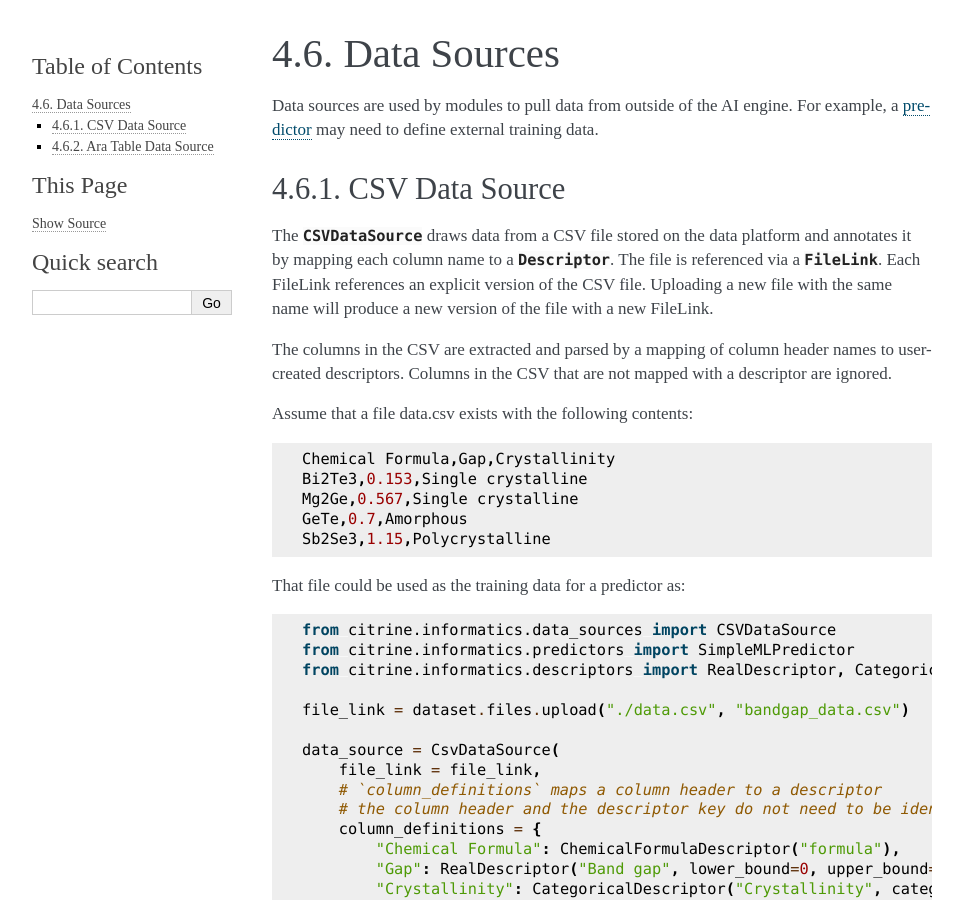
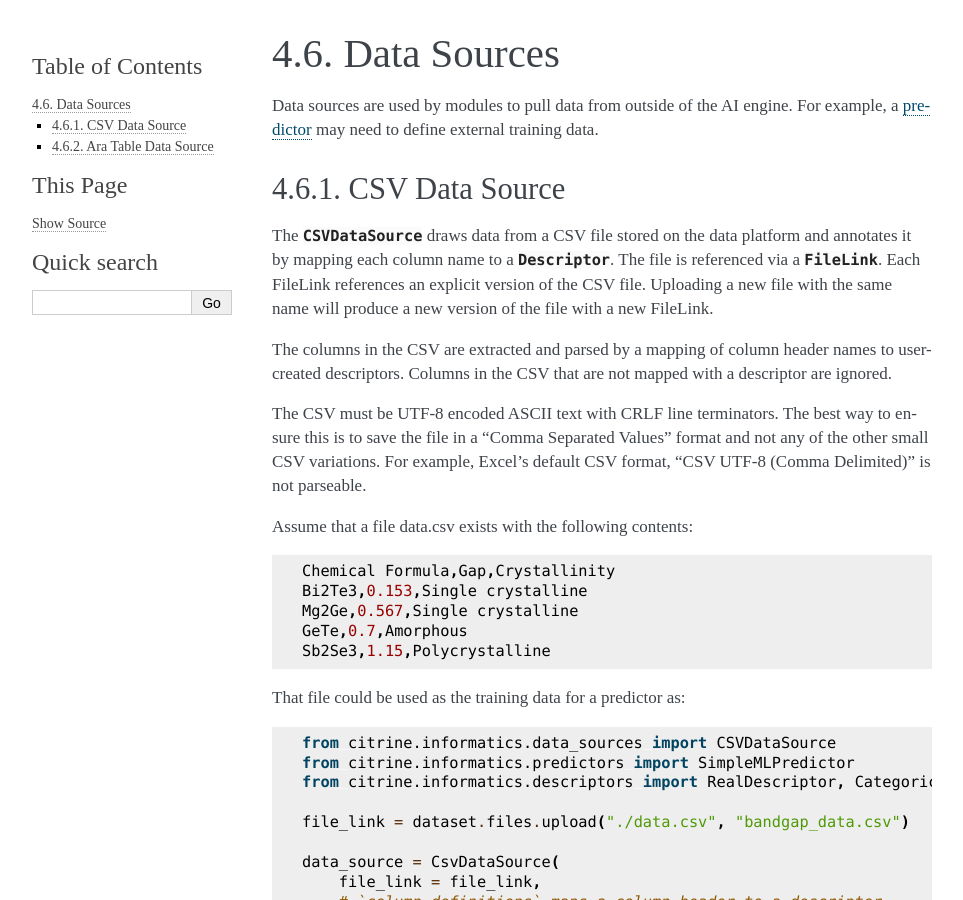
Before and after one commit to CitrineInformatics/citrine-python, a Sphinx documentation site: the page built from docs/source/workflows/data_sources.rst, in a window 1280 px wide and 900 px high. Shown: the whole window, without its empty margins (148-1111 px from the left). Built offline with Sphinx 7.4.7, drawn with Linux system fonts in a browser that asks for light colours; pages that are not in the unit, such as notebooks, are missing from menus.

Commit message:
Add caveat about CSV files

```diff
--- a/docs/source/workflows/data_sources.rst
+++ b/docs/source/workflows/data_sources.rst
@@ -14,6 +14,10 @@ Uploading a new file with the same name will produce a new version of the file w
 
 The columns in the CSV are extracted and parsed by a mapping of column header names to user-created descriptors.
 Columns in the CSV that are not mapped with a descriptor are ignored.
+
+The CSV must be UTF-8 encoded ASCII text with CRLF line terminators.
+The best way to ensure this is to save the file in a "Comma Separated Values" format and not any of the other small CSV variations.
+For example, Excel's default CSV format, "CSV UTF-8 (Comma Delimited)" is not parseable.
 
 Assume that a file data.csv exists with the following contents:
 
```
